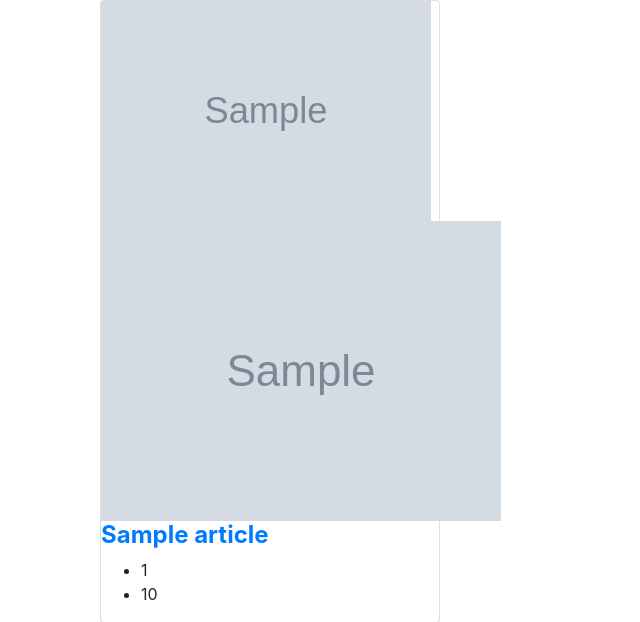
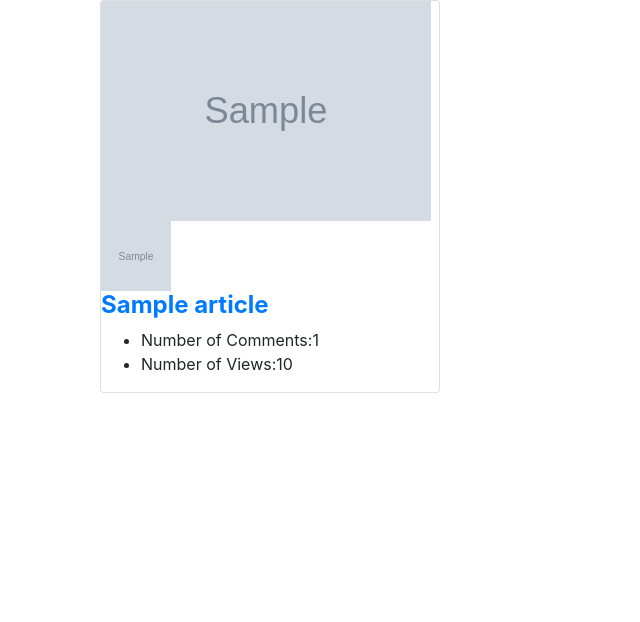
Before and after one commit to rengineker3/swe573-2022Spring, a Django app: a page that uses Landing/templates/Landing/author_articles.html in a window 1280 px wide. Shown: the part 106-728 px from the top of the page, without its empty margins (0-640 px from the left). Run offline with Django 4.2, Linux system fonts and the light colour scheme; tables that the repository leaves empty hold one stand-in row (values such as "Sample post"); grey boxes marked "Sample" are stand-in pictures; some libraries are stand-ins or nearby versions.

Commit message:
HTML readjustment

```diff
--- a/Landing/templates/Landing/article_search_list.html
+++ b/Landing/templates/Landing/article_search_list.html
@@ -80,7 +80,7 @@
 
 							<a class="avatar" href="{% url 'author_articles' article.author.username %}">
                                 <img src="{{ article.author.profile.image.url }}" alt="Profile Image"
-                                     class="profile-image">
+                                style="width: 70px; height:70px" class="profile-image">
                             </a>
 
 							<div class="landing-info">
@@ -88,8 +88,8 @@
 								<h4 class="title"><a href="{{ article.get_absolute_url }}"><b>{{ article.title }}</b></a></h4>
 
 								<ul class="post-footer">
-									<li><i class="ion-chatbubbles"></i>{{ article.comments.count }}</li>
-									<li><i class="ion-eye"></i>{{ article.views }}</li>
+									<li><i class="ion-chatbubbles"></i>Number of Comments: {{ article.comments.count }}</li>
+									<li><i class="ion-eye"></i>Number of Views: {{ article.views }}</li>
 								</ul>
 
 							</div><!-- article-info -->
--- a/Landing/templates/Landing/author_articles.html
+++ b/Landing/templates/Landing/author_articles.html
@@ -24,7 +24,7 @@
 
 							<a class="avatar" href="{% url 'author_articles' article.author.username %}">
                                 <img src="{{ article.author.profile.image.url }}"
-                                                            alt="Profile Image" class="profile-image">
+                                style="width: 70px; height:70px"  alt="Profile Image" class="profile-image">
                             </a>
 
 							<div class="landing-info">
@@ -32,8 +32,8 @@
 								<h4 class="title"><a href="{{ article.get_absolute_url }}"><b>{{ article.title }}</b></a></h4>
 
 								<ul class="post-footer">
-									<li><i class="ion-chatbubbles"></i>{{ article.comments.count }}</li>
-									<li><i class="ion-eye"></i>{{ article.views }}</li>
+									<li><i class="ion-chatbubbles"></i>Number of Comments:{{ article.comments.count }}</li>
+									<li><i class="ion-eye"></i>Number of Views:{{ article.views }}</li>
 								</ul>
 
 							</div><!-- article-info -->
--- a/Landing/templates/Landing/category_articles.html
+++ b/Landing/templates/Landing/category_articles.html
@@ -24,7 +24,7 @@
                             </div>
 
 							<a class="avatar" href="{% url 'author_articles' article.author.username %}"><img src="{{ article.author.profile.image.url }}"
-                                                            alt="Profile Image" class="profile-image">
+                                style="width: 70px; height:70px"   alt="Profile Image" class="profile-image">
                             </a>
 
 							<div class="landing-info">
@@ -32,8 +32,8 @@
 								<h4 class="title"><a href="{{ article.get_absolute_url }}"><b>{{ article.title }}</b></a></h4>
 
 								<ul class="post-footer">
-									<li><i class="ion-chatbubbles"></i>{{ article.comments.count }}</li>
-									<li><i class="ion-eye"></i>{{ article.views }}</li>
+									<li><i class="ion-chatbubbles"></i>Number of Comments: {{ article.comments.count }}</li>
+									<li><i class="ion-eye"></i>Number of Views: {{ article.views }}</li>
 								</ul>
 
 							</div><!-- article-info -->
--- a/Landing/templates/Landing/home.html
+++ b/Landing/templates/Landing/home.html
@@ -66,8 +66,8 @@
 								<h4 class="title"><a href="{{ article.get_absolute_url }}"><b>{{ article.title }}</b></a></h4>
 
 								<ul class="post-footer">
-									<li><i class="ion-chatbubbles"></i>{{ article.comments.count }}</li>
-									<li><a><i class="ion-eye"></i>{{ article.views }}</a></li>
+									<li><i class="ion-chatbubbles"></i>Number of Comments:{{ article.comments.count }}</li>
+									<li><a><i class="ion-eye"></i>Number of Views:{{ article.views }}</a></li>
 								</ul>
 
 							</div><!-- article-info -->
--- a/Landing/templates/Landing/tag_articles_list.html
+++ b/Landing/templates/Landing/tag_articles_list.html
@@ -81,7 +81,7 @@
                             </div>
 
 							<a class="avatar" href="{% url 'author_articles' article.author.username %}">
-                                <img src="{{ article.author.profile.image.url }}" alt="Profile Image"
+                                <img src="{{ article.author.profile.image.url }}" alt="Profile Image" style="width: 70px; height:70px"
                                      class="profile-image">
                             </a>
 
@@ -90,8 +90,8 @@
 								<h4 class="title"><a href="{{ article.get_absolute_url }}"><b>{{ article.title }}</b></a></h4>
 
 								<ul class="post-footer">
-									<li><i class="ion-chatbubbles"></i>{{ article.comments.count }}</li>
-									<li><i class="ion-eye"></i>{{ article.views }}</li>
+									<li><i class="ion-chatbubbles"></i> Number of Comments:{{ article.comments.count }}</li>
+									<li><i class="ion-eye"></i>Number of Views:{{ article.views }}</li>
 								</ul>
 
 							</div><!-- article-info -->
```
Also changed, not shown: Landing/templates/Landing/article_detail.html (+6 -6 lines), media/article_pics/5.jpg (added), media/article_pics/gardeners-hands-planting-picking-vegetable-260nw-1727557816.jpg.webp (added), media/article_pics/images-20.jpeg (added), media/article_pics/images-20_GSBH6l4.jpeg (added), media/article_pics/images-20_fBPRT7m.jpeg (added), media/article_pics/images-22.jpeg (added), media/category_images/images-16.jpeg (added), media/profile_pics/images-5.jpeg (added).
